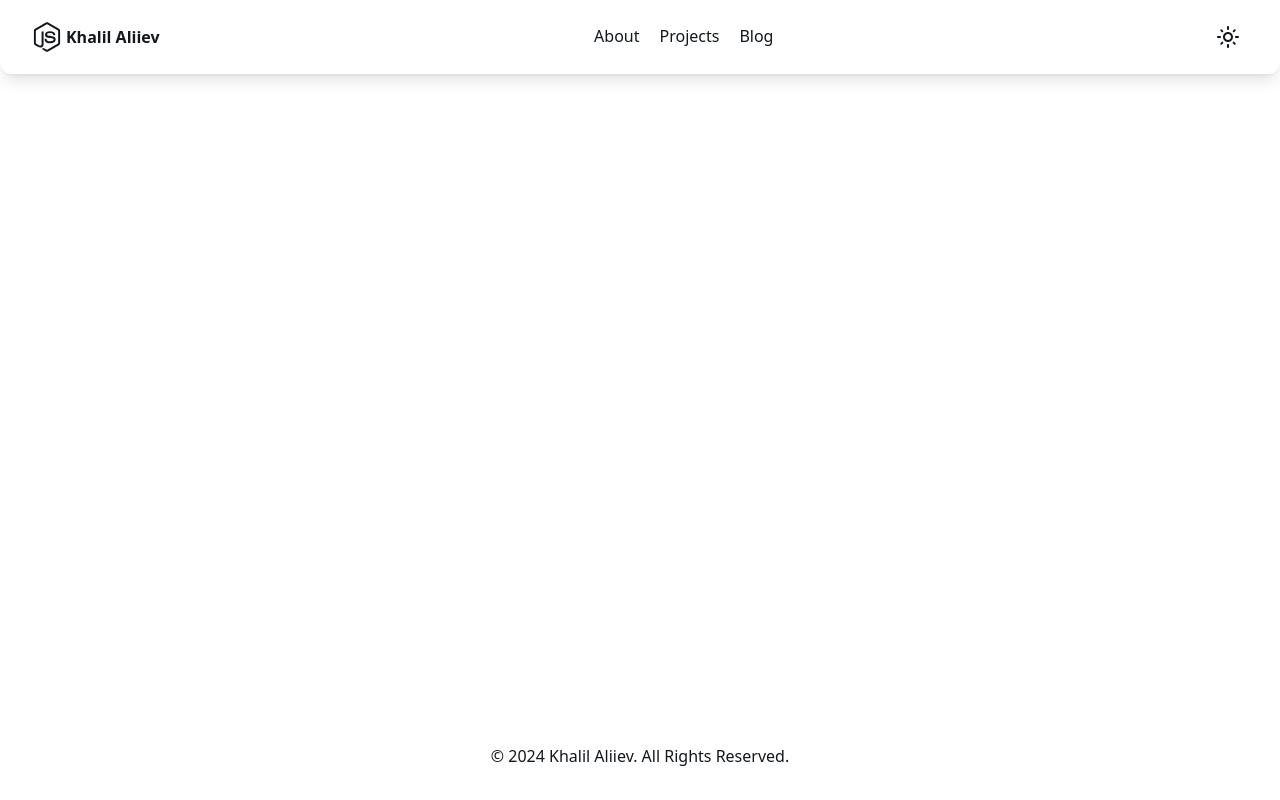
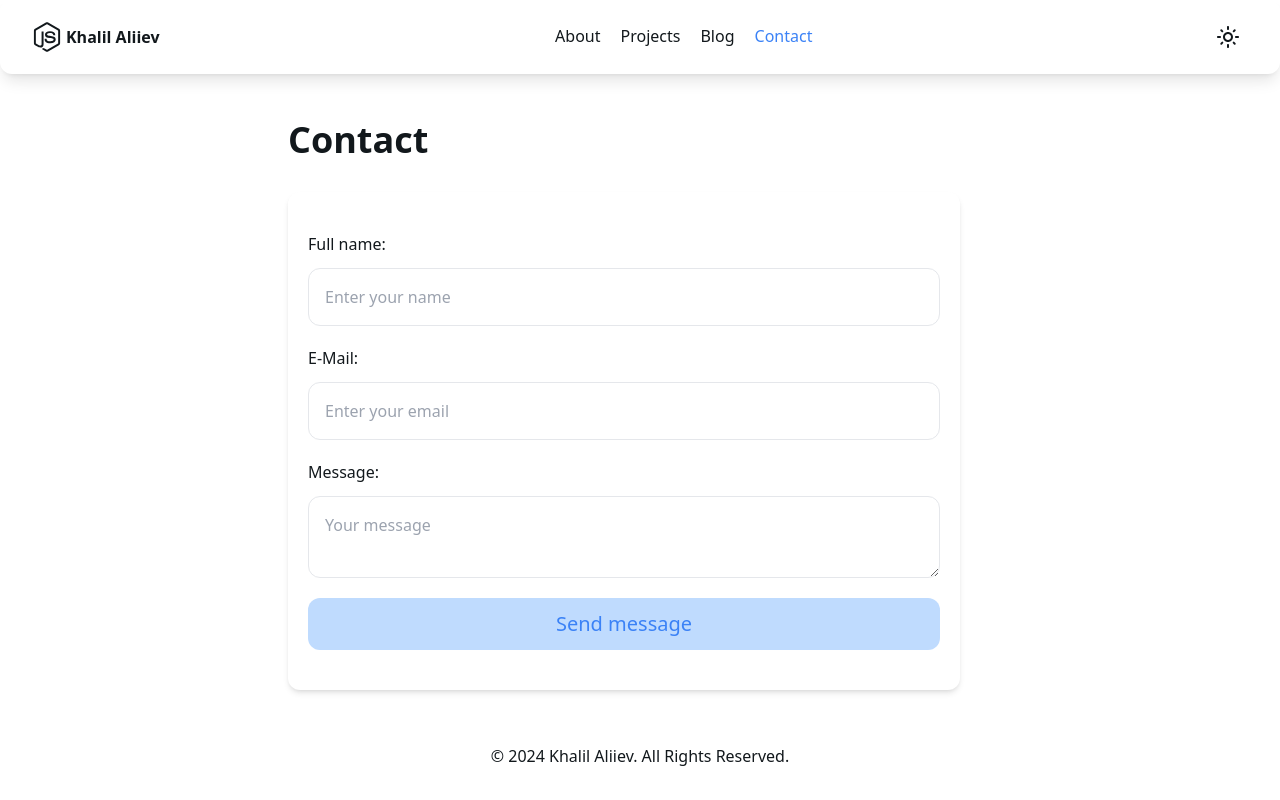
Before and after one commit to khalilaliev/react-ts-simple-portfolio, a React (Vite) app: page /contact in a window 1280 px wide. Built offline with nearby package versions, Linux system fonts and the light colour scheme; no server answers.

Commit message:
add contact form

```diff
--- a/src/App.tsx
+++ b/src/App.tsx
@@ -6,6 +6,7 @@ import Projects from "./pages/Projects";
 import ProjectsDetail from "./pages/ProjectsDetail";
 import Blog from "./pages/Blog";
 import BlogDetails from "./pages/BlogDetails";
+import Contact from "./pages/Contact";
 
 function App() {
   return (
@@ -19,6 +20,7 @@ function App() {
             <Route path="/projects/:id" element={<ProjectsDetail />} />
             <Route path="/blog" element={<Blog />} />
             <Route path="/blog/:id" element={<BlogDetails />} />
+            <Route path="/contact" element={<Contact />} />
           </Routes>
         </main>
         <Footer />
--- a/src/components/Header/Header.tsx
+++ b/src/components/Header/Header.tsx
@@ -74,6 +74,16 @@ const Header: FC = () => {
               }`}
             >
               Blog
+            </Link>
+            <Link
+              to="/contact"
+              className={`font-light border-b-2 border-transparent dark:hover:text-blue-700 hover:bg-blue-200 dark:hover:bg-hover-bg rounded-lg p-2 transition-all duration-300 ease-in-out ${
+                pathname === "/contact" || /^\/blog\/\d+$/.test(pathname)
+                  ? "text-blue-500 font-medium"
+                  : ""
+              }`}
+            >
+              Contact
             </Link>
           </nav>
           <button
--- /dev/null
+++ b/src/pages/Contact.tsx
@@ -0,0 +1,109 @@
+import { motion } from "framer-motion";
+import { useFadeIn } from "../hooks/useFadeIn";
+import Heading from "../components/Heading/Heading";
+import { useState } from "react";
+const Contact = () => {
+  console.log("Access Key:", import.meta.env.VITE_ACCESS_KEY);
+
+  const { animationProps } = useFadeIn({ delay: 0 });
+
+  const [result, setResult] = useState<{
+    message: string;
+    type: "loading" | "success" | "error" | null;
+  }>({
+    message: "",
+    type: null,
+  });
+
+  const onSubmit = async (e: React.FormEvent<HTMLFormElement>) => {
+    e.preventDefault();
+    setResult({ message: "Sending...", type: "loading" });
+
+    const form = e.currentTarget;
+    const formData = new FormData(form);
+
+    formData.append("access_key", import.meta.env.VITE_ACCESS_KEY);
+
+    try {
+      const response = await fetch("https://api.web3forms.com/submit", {
+        method: "POST",
+        body: formData,
+      });
+
+      const data = await response.json();
+
+      if (data.success) {
+        setResult({ message: "Form Submitted Successfully!", type: "success" });
+        form.reset();
+      } else {
+        console.error("Error:", data);
+        setResult(data.message);
+      }
+    } catch (error) {
+      console.error("Fetch error:", error);
+      setResult({ message: "Something went wrong!", type: "error" });
+    }
+  };
+
+  return (
+    <motion.div {...animationProps}>
+      <Heading text="Contact" />
+      <section>
+        {result.message && (
+          <span
+            className={`
+            block text-center text-lg my-4 font-semibold
+            ${result.type === "loading" ? "text-blue-500" : ""}
+            ${result.type === "success" ? "text-green-500" : ""}
+            ${result.type === "error" ? "text-red-500" : ""}
+          `}
+          >
+            {result.message}
+          </span>
+        )}
+
+        <form onSubmit={onSubmit}>
+          <div className="max-w-2xl dark:bg-dark-bg dark:shadow-header-bg bg-white rounded-xl shadow-md py-10 px-5 flex flex-col">
+            <div className="mb-5 flex flex-col">
+              <label className="mb-3 dark:text-white"> Full name: </label>
+              <input
+                required
+                name="name"
+                className="dark:bg-dark-bg border focus:outline-none focus:border-gray-400 dark:focus:border-gray-300 dark:text-white dark:border-gray-500 p-4 rounded-xl w-full"
+                type="text"
+                placeholder="Enter your name"
+              />
+            </div>
+            <div className="mb-5 flex flex-col">
+              <label className="mb-3 dark:text-white"> E-Mail: </label>
+              <input
+                required
+                name="email"
+                className="dark:bg-dark-bg border focus:outline-none focus:border-gray-400 dark:focus:border-gray-300 dark:text-white dark:border-gray-500 p-4 rounded-xl w-full"
+                type="email"
+                placeholder="Enter your email"
+              />
+            </div>
+            <div className="mb-5 flex flex-col">
+              <label className="mb-3 dark:text-white"> Message: </label>
+              <textarea
+                required
+                name="message"
+                className="dark:bg-dark-bg border focus:outline-none focus:border-gray-400 dark:focus:border-gray-300 dark:text-white dark:border-gray-500 p-4 rounded-xl w-full"
+                placeholder="Your message"
+              />
+            </div>
+            <button
+              type="submit"
+              className="bg-blue-200 dark:bg-hover-bg text-xl dark:hover:drop-shadow-xl hover:bg-blue-200 text-blue-500 dark:text-blue-700  py-3 text-center w-full rounded-xl hover:drop-shadow-md transition-all duration-150"
+            >
+              Send message
+            </button>
+          </div>
+        </form>
+      </section>
+    </motion.div>
+  );
+};
+
+export default Contact;
```
Also changed, not shown: 1 other file (tests, documents, lock files or other folders).
